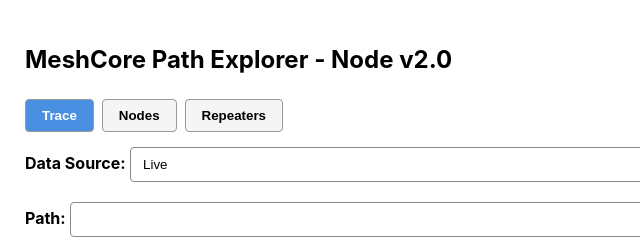
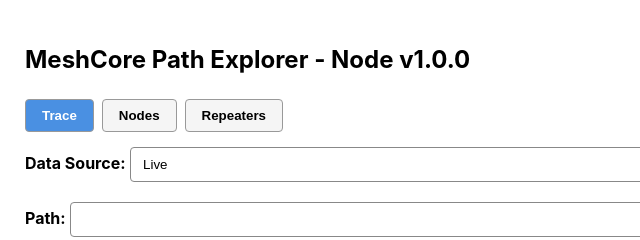
Before and after one commit to fzd2vp4nmb-oss/meshcore-trace-mon, a website: page frontend/public/index.html in a window 1280 px wide. Shown: the top 240 px of the page, 0-640 px from the left. Drawn offline with nearby package versions, Linux system fonts and the light colour scheme; no server answers.

Commit message:
Aggiornata versione frontend v1.0.0 per release

```diff
--- a/frontend/public/index.html
+++ b/frontend/public/index.html
@@ -3,14 +3,14 @@
 
 <head>
     <meta charset="utf-8">
-    <title>MeshCore Path Explorer - Node v2.0</title>
+    <title>MeshCore Path Explorer - Node v1.0.0</title>
     <link rel="stylesheet" href="style.css">
     <script src="https://cdn.jsdelivr.net/npm/chart.js"></script>
 </head>
 
 <body>
 <div class="headerBar">
-    <h2>MeshCore Path Explorer - Node v2.0</h2>
+    <h2>MeshCore Path Explorer - Node v1.0.0</h2>
     <button id="themeButton">
         🌙 Dark Mode
     </button>
```
